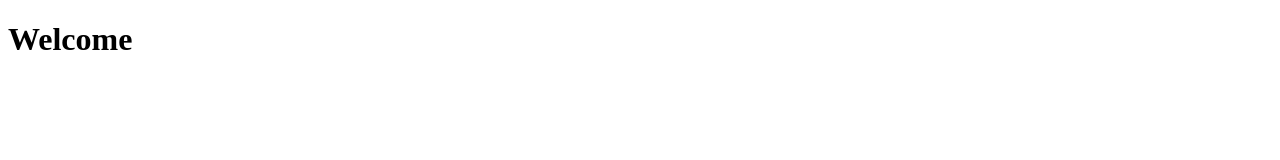
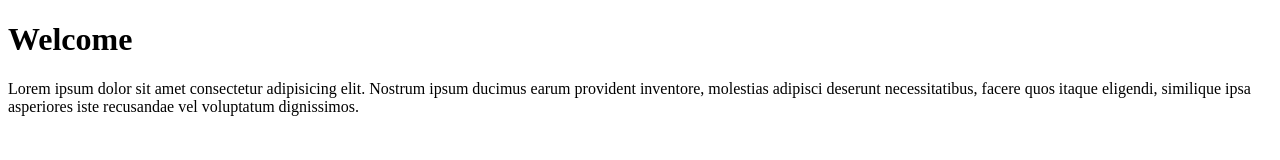
Before and after one commit to ifedii/demo, a plain HTML site: page index.html in a window 1280 px wide. Drawn offline with Linux system fonts and the light colour scheme.

Commit message:
add line in index.html

```diff
--- a/index.html
+++ b/index.html
@@ -7,5 +7,6 @@
 </head>
 <body>
     <h1>Welcome</h1>
+    <p>Lorem ipsum dolor sit amet consectetur adipisicing elit. Nostrum ipsum ducimus earum provident inventore, molestias adipisci deserunt necessitatibus, facere quos itaque eligendi, similique ipsa asperiores iste recusandae vel voluptatum dignissimos.</p>
 </body>
 </html>
```
